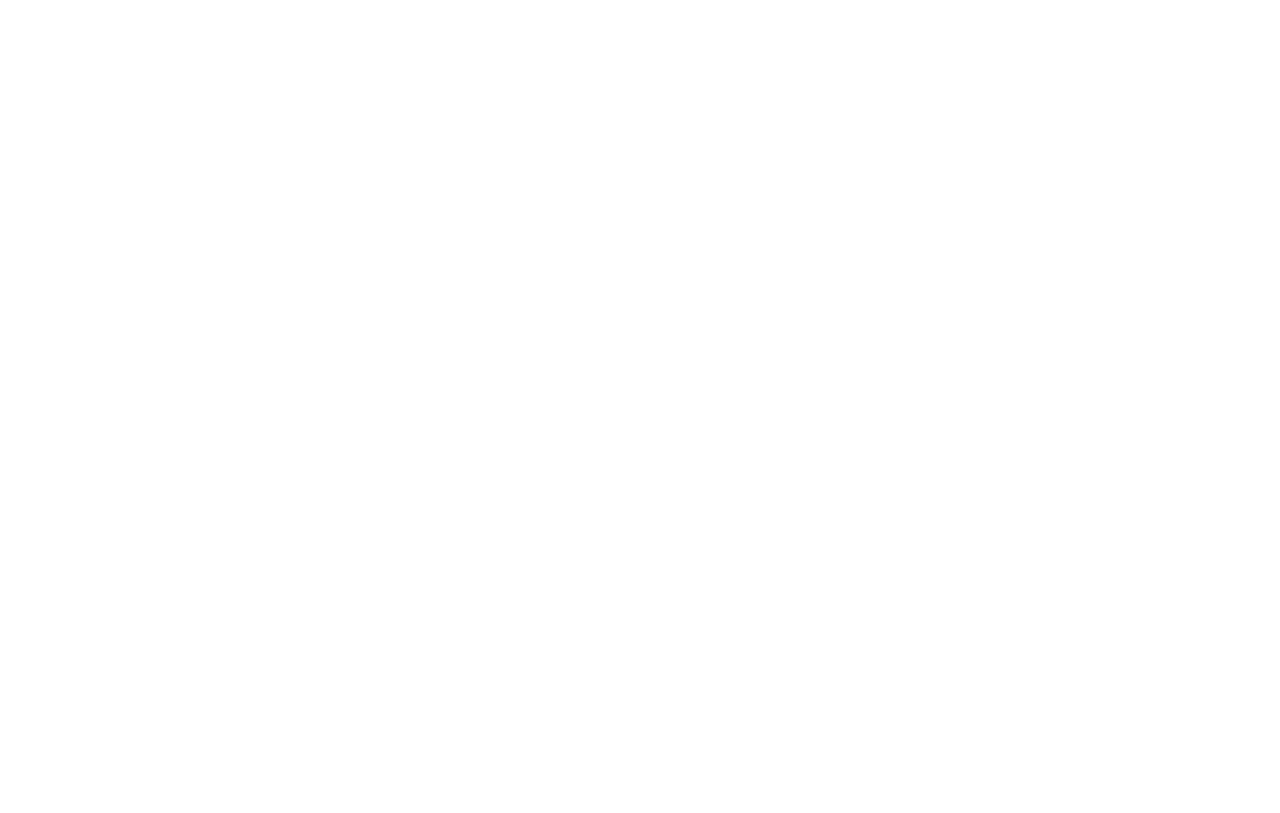
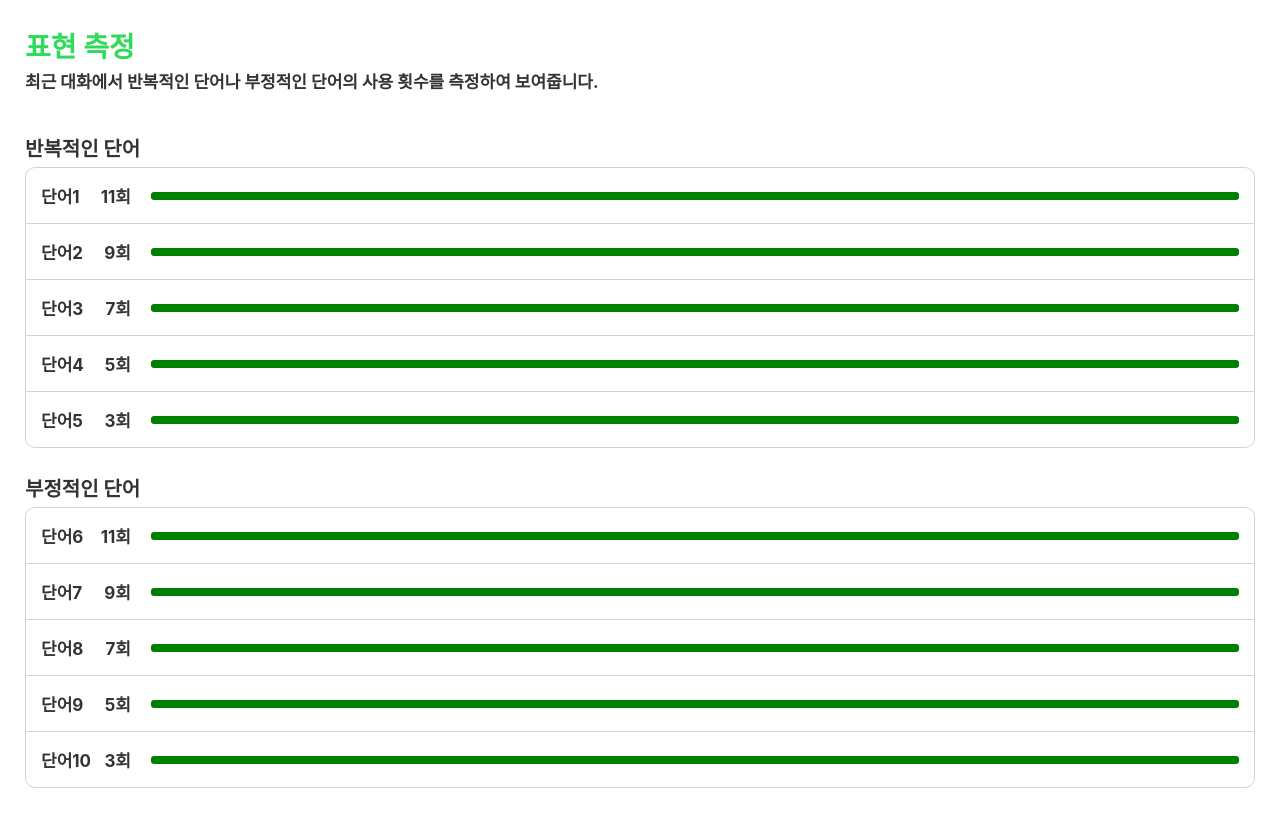
Before and after one commit to Tech5818/Appjam29-FE, a React (Vite) app: page /recognition in a window 1280 px wide. Built offline with nearby package versions, Linux system fonts and the light colour scheme.

Commit message:
Feat: recognition page

```diff
--- a/src/pages/recognition/ui/index.tsx
+++ b/src/pages/recognition/ui/index.tsx
@@ -1,11 +1,40 @@
+import { Typography } from '@shared/ui';
+import WordCountList from '@widgets/ui/WordCountList';
 import styled from 'styled-components';
 
 export const RecognitionPage = () => {
   return (
     <>
-      <Container></Container>
+      <Container>
+        <TextBox>
+          <Typography
+            size="Title1"
+            weight={'bold'}
+            color="green"
+          >
+            표현 측정
+          </Typography>
+          <Typography size="Body" weight={'bold'}>
+            최근 대화에서 반복적인 단어나 부정적인 단어의
+            사용 횟수를 측정하여 보여줍니다.
+          </Typography>
+        </TextBox>
+        <WordCountList />
+      </Container>
     </>
   );
 };
 
-const Container = styled.div``;
+const Container = styled.div`
+  width: 100%;
+  display: flex;
+  flex-direction: column;
+  gap: 40px;
+  padding: 25px;
+`;
+
+const TextBox = styled.div`
+  display: flex;
+  flex-direction: column;
+  gap: 3px;
+`;
--- /dev/null
+++ b/src/shared/ui/WordCountElement.tsx
@@ -0,0 +1,54 @@
+import styled from 'styled-components';
+import { Typography } from './Typography';
+
+const WordCountElement = ({
+  word,
+  count,
+  isLast,
+}: {
+  word: string;
+  count: number;
+  isLast: boolean;
+}) => {
+  return (
+    <>
+      <Container isLast={isLast}>
+        <div
+          style={{
+            display: 'flex',
+            justifyContent: 'space-between',
+            width: '90px',
+          }}
+        >
+          <Typography size="Body" weight={'bold'}>
+            {word}
+          </Typography>
+          <Typography size="Body" weight={'bold'}>
+            {`${count}회`}
+          </Typography>
+        </div>
+        <div
+          style={{
+            display: 'flex',
+            flex: '1',
+            backgroundColor: 'green',
+            height: '8px',
+            borderRadius: '3px',
+          }}
+        />
+      </Container>
+    </>
+  );
+};
+
+export default WordCountElement;
+
+const Container = styled.div<{ isLast: boolean }>`
+  padding: 15px;
+  width: 100%;
+  display: flex;
+  gap: 20px;
+  align-items: center;
+  border-bottom: ${({ isLast }) =>
+    isLast ? 'none' : '1px solid #d3d3d3'};
+`;
--- /dev/null
+++ b/src/widgets/ui/WordCountList.tsx
@@ -0,0 +1,82 @@
+import { Typography } from '@shared/ui';
+import WordCountElement from '@shared/ui/WordCountElement';
+import { useState } from 'react';
+import styled from 'styled-components';
+
+const WordCountList = () => {
+  const dummyDataSet1 = [
+    { word: '단어1', count: 11 },
+    { word: '단어2', count: 9 },
+    { word: '단어3', count: 7 },
+    { word: '단어4', count: 5 },
+    { word: '단어5', count: 3 },
+  ];
+
+  const dummyDataSet2 = [
+    { word: '단어6', count: 11 },
+    { word: '단어7', count: 9 },
+    { word: '단어8', count: 7 },
+    { word: '단어9', count: 5 },
+    { word: '단어10', count: 3 },
+  ];
+
+  return (
+    <>
+      <Container>
+        <ListWrapper>
+          <Typography size="Title3" weight={'bold'}>
+            반복적인 단어
+          </Typography>
+          <ListBox>
+            {dummyDataSet1.map((item, idx) => (
+              <WordCountElement
+                key={idx}
+                word={item.word}
+                count={item.count}
+                isLast={idx === 4}
+              />
+            ))}
+          </ListBox>
+        </ListWrapper>
+        <ListWrapper>
+          <Typography size="Title3" weight={'bold'}>
+            부정적인 단어
+          </Typography>
+          <ListBox>
+            {dummyDataSet2.map((item, idx) => (
+              <WordCountElement
+                key={idx}
+                word={item.word}
+                count={item.count}
+                isLast={idx === 4}
+              />
+            ))}
+          </ListBox>
+        </ListWrapper>
+      </Container>
+    </>
+  );
+};
+
+export default WordCountList;
+
+const Container = styled.div`
+  width: 100%;
+  display: flex;
+  flex-direction: column;
+  gap: 25px;
+`;
+
+const ListWrapper = styled.div`
+  width: 100%;
+  display: flex;
+  flex-direction: column;
+  gap: 5px;
+`;
+
+const ListBox = styled.div`
+  border: 1px solid #d3d3d3;
+  border-radius: 10px;
+  display: flex;
+  flex-direction: column;
+`;
```
